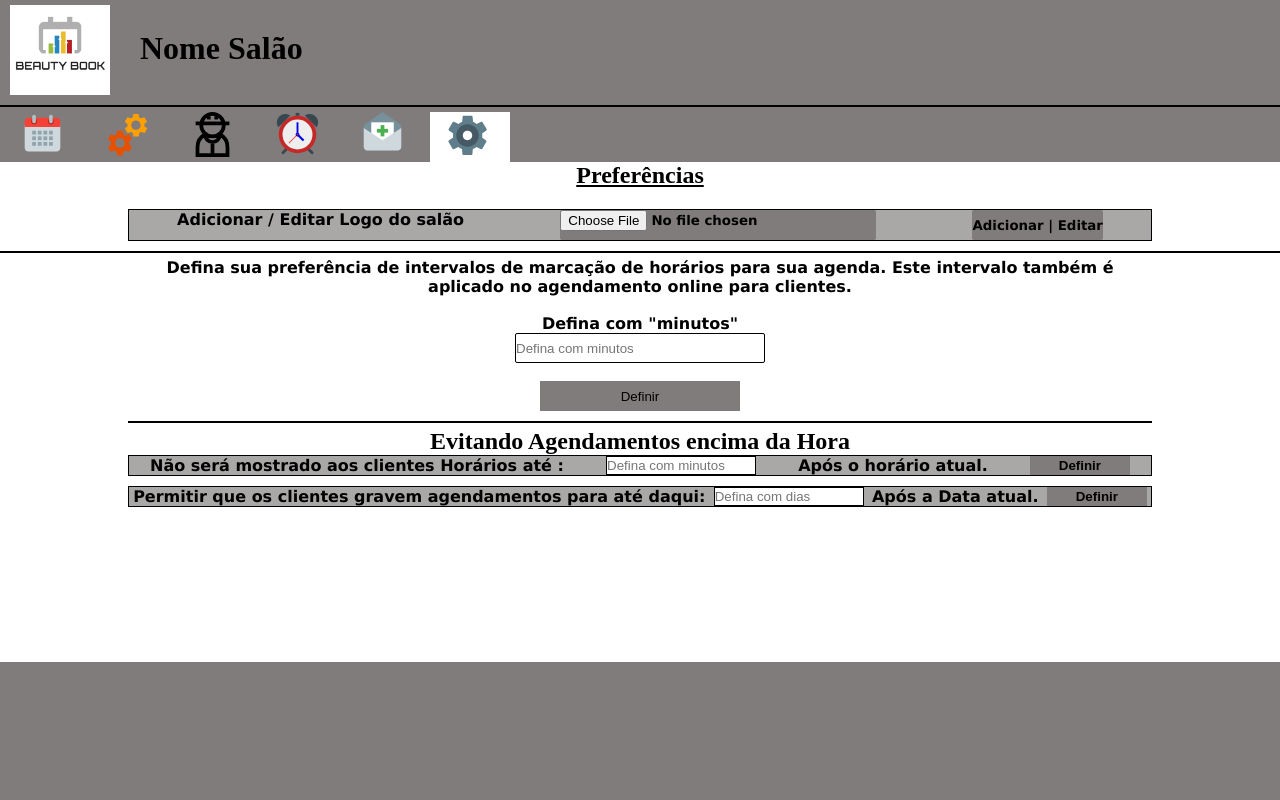
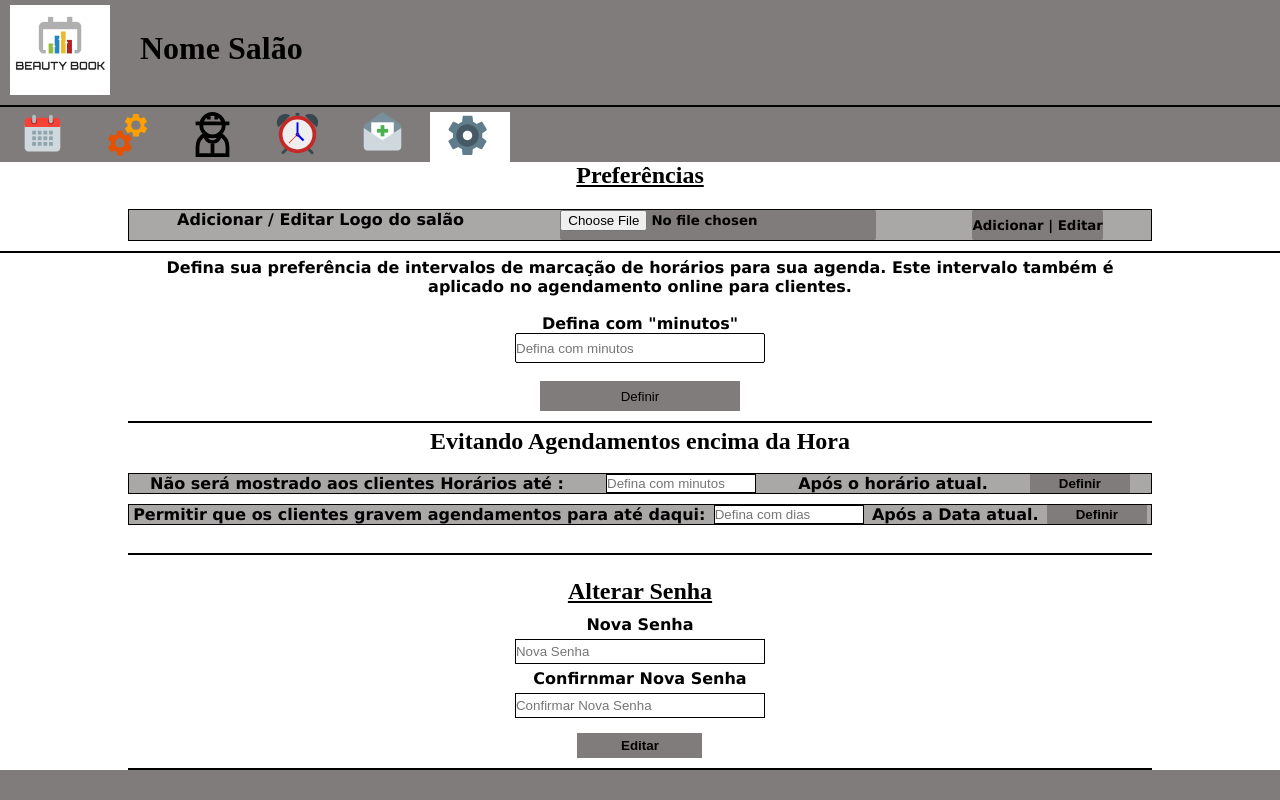
Before and after one commit to joaoMicheletti/BeautyBook, a React (Create React App) app in the folder frontend/: page /ajustes in a window 1280 px wide. Built offline with nearby package versions, Linux system fonts and the light colour scheme.

Commit message:
Update Senha
Criado o formulário para alterara a senha, e ajustado o tamanho da section para "auto".'

```diff
--- a/frontend/src/pages/ajustes/ajustes.js
+++ b/frontend/src/pages/ajustes/ajustes.js
@@ -69,6 +69,7 @@ export default function Ajustes(){
                     >Definir</button>
                     <hr/>
                     <h2 id="TitlePreferencias">Evitando Agendamentos encima da Hora</h2>
+                    <br/>
                     <ul>
                         <li>
 
@@ -102,7 +103,34 @@ export default function Ajustes(){
                             id="DefinirCimaHora">Definir</button>
 
                         </li>
-                    </ul>
+                    </ul><br/>
+                    <hr/>
+                    <br/>
+                    <div id="Senha">
+                        <h2 id="TitleSenha">Alterar Senha</h2>
+                        <form id="FormSenha">
+                            <p className="PFormSenha">
+                               Nova Senha
+                            </p>
+                            <input
+                            className='InputFormSenha'
+                            type="password"
+                            placeholder="Nova Senha"></input>
+                            <p className="PFormSenha">
+                               Confirnmar Nova Senha
+                            </p>
+                            <input
+                            className='InputFormSenha'
+                            type="password"
+                            placeholder="Confirmar Nova Senha"></input>
+                            <br/>
+                            <button
+                            id="BtnFormSenha"
+                            type="submit">Editar</button>
+                        </form>
+
+                    </div>
+                    <hr/>
                 </div>
 
             </section>
--- a/frontend/src/pages/ajustes/style_ajustes.css
+++ b/frontend/src/pages/ajustes/style_ajustes.css
@@ -107,3 +107,35 @@
 #DefinirCimaHora:hover{
     opacity: 80%;
 }
+#Senha {
+    width: 80%;
+    margin-left: 10%;
+}
+#TitleSenha {
+    text-align: center;
+    text-decoration: underline;
+    margin-bottom: 10px;
+}
+.PFormSenha {
+    font-weight: 600;
+    font-family: 'Lucida Sans', 'Lucida Sans Regular', 'Lucida Grande', 'Lucida Sans Unicode', Geneva, Verdana, sans-serif;
+}
+.InputFormSenha {
+    width: 250px;
+    height: 25px;
+    border: solid black 1px;
+    margin-top: 5px;
+    margin-bottom: 5px;
+}
+#BtnFormSenha {
+    margin-top: 10px;
+    margin-bottom: 10px;
+    width: 125px;
+    height: 25px;
+    background-color: rgb(129, 124, 124);
+    font-weight: 600;
+    cursor: pointer;
+}
+#BtnFormSenha:hover {
+    opacity: 80%;
+}
--- a/frontend/src/pages/painel/style.css
+++ b/frontend/src/pages/painel/style.css
@@ -68,6 +68,6 @@ hr{
 #SectionAgendaSalao{
     margin-top: -10px;
     width: 100%;
-    height: 500px;
+    height: auto;
     background-color: white;
 }
```
